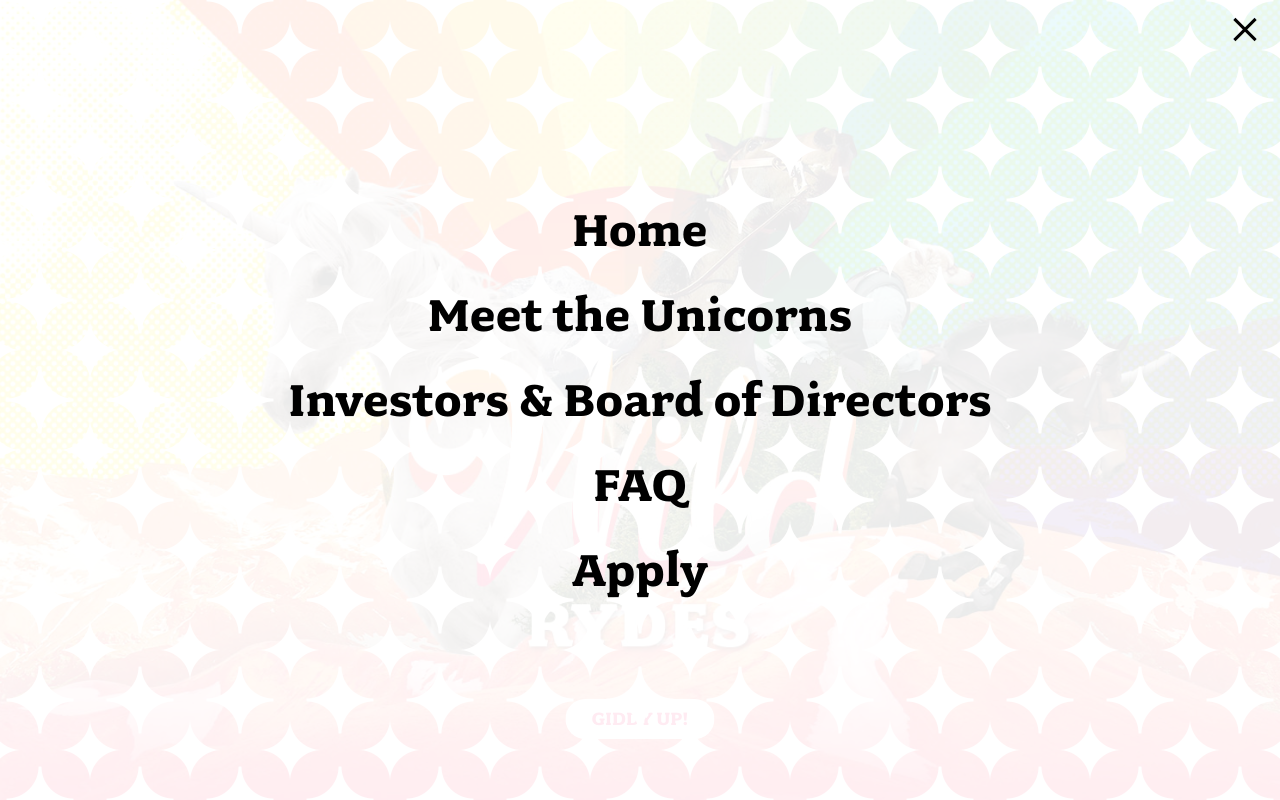
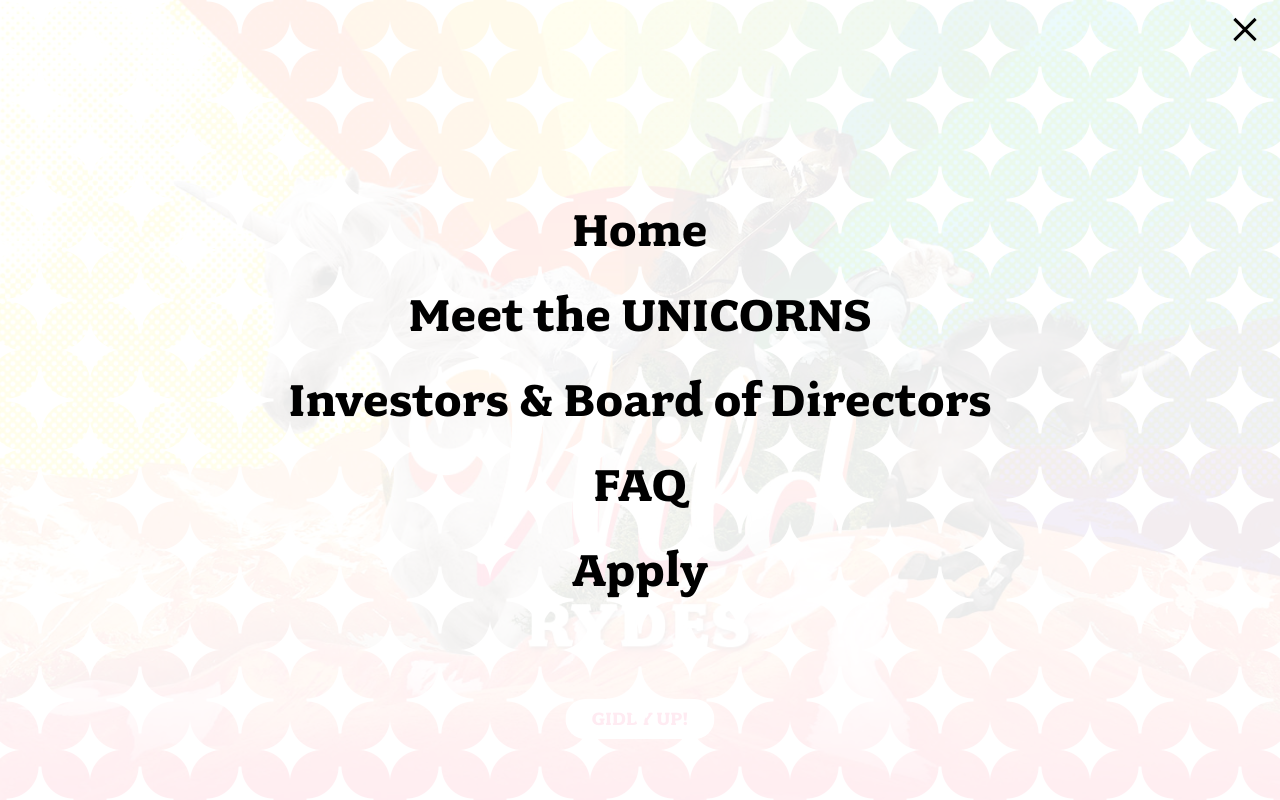
Before and after one commit to mansat321/WildRideApp, a plain HTML site: page index.html in a window 1280 px wide. Both pictures are taken after a click on the button "Menu". Shown: the top 800 px of the page. Drawn offline with Linux system fonts and the light colour scheme.

Commit message:
Update index.html

```diff
--- a/index.html
+++ b/index.html
@@ -18,7 +18,7 @@
     <nav class="site-nav">
       <ul>
         <li><a href="index.html">Home</a></li>
-        <li><a href="unicorns.html">Meet the Unicorns</a></li>
+        <li><a href="unicorns.html">Meet the UNICORNS</a></li>
         <li><a href="investors.html">Investors &amp; Board of Directors</a></li>
         <li><a href="faq.html">FAQ</a></li>
         <li><a href="apply.html">Apply</a></li>
```
